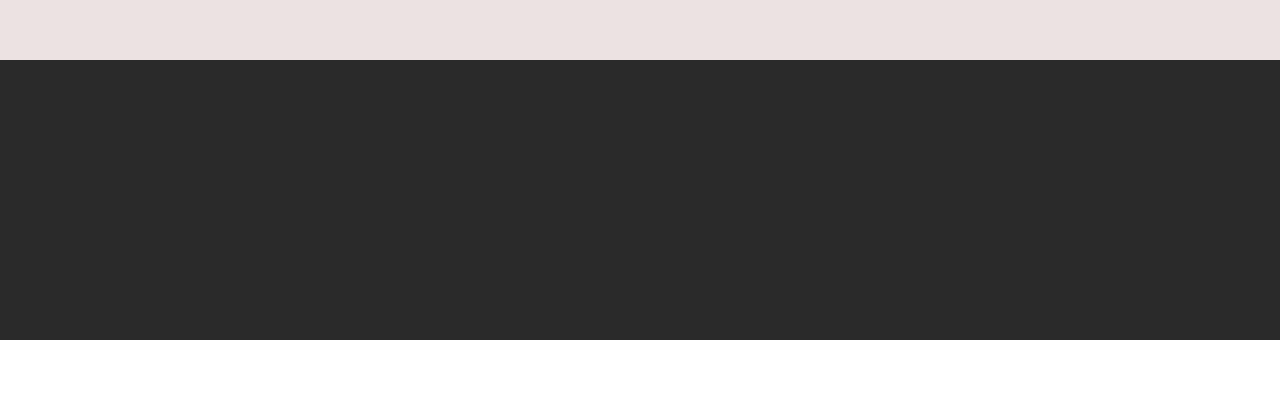
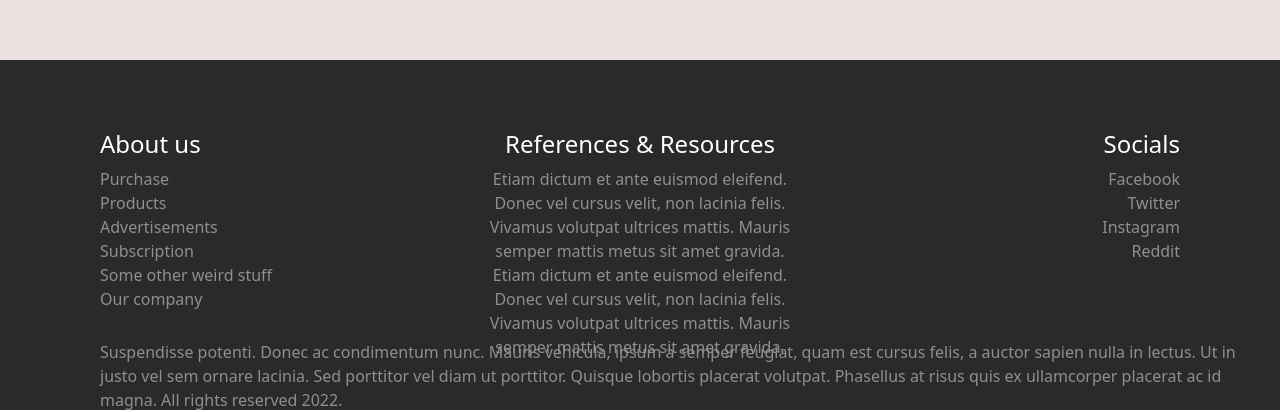
Before and after one commit to laprecedent/laprecedent.github.io, a plain HTML site: page index.html in a window 1280 px wide. Shown: the part 2230-2642 px from the top of the page. Before the commit the page ends 2570 px from the top, so only its background shows below. Drawn offline with nearby package versions, Linux system fonts and the light colour scheme.

Commit message:
Update index.html

```diff
--- a/index.html
+++ b/index.html
@@ -42,6 +42,9 @@
         p{
             padding:0;
             margin:0;
+        }
+        .pFoot{
+            color:rgb(143, 143, 143)
         }
         .weirdsearch{
             height:30px;
@@ -127,7 +130,34 @@
         <div class="container-fluid" style="background-color:rgb(236, 226, 226);padding:0px;height:100%;position:relative;">
         </div>
 
-        <div class="container-fluid" style="background-color:rgb(42, 42, 42);padding:0px;height:35%;position:relative;">
+        <div class="container-fluid d-flex justify-content-top align-items-top" style="background-color:rgb(42, 42, 42);padding:0px;padding-top:50px;height:35%;position:relative;align-items:top;">
+            <div class="container-fluid footnoteBox" style="background-color:rgb(42, 42, 42);height:80%;padding:20px;padding-left:100px;">
+                <h4 style="color:white"> About us </h4>
+                <p class="pFoot">Purchase</p>
+                <p class="pFoot">Products</p>
+                <p class="pFoot">Advertisements</p>
+                <p class="pFoot">Subscription</p>
+                <p class="pFoot">Some other weird stuff</p>
+                <p class="pFoot">Our company</p>
+            </div>
+            <div class="d-flex container-fluid footnoteBox" style="word-wrap: break-word;text-overflow:clip;flex-direction:column;align-items:top;text-align:center;background-color:rgb(42, 42, 42);height:80%;padding:20px;padding-right:50px;padding-left:50px;">
+                <h4 style="color:white"> References & Resources </h4>
+                <p class="pFoot">
+                    Etiam dictum et ante euismod eleifend. Donec vel cursus velit, non lacinia felis. Vivamus volutpat ultrices mattis. Mauris semper mattis metus sit amet gravida. Etiam dictum et ante euismod eleifend. Donec vel cursus velit, non lacinia felis. Vivamus volutpat ultrices mattis. Mauris semper mattis metus sit amet gravida.
+                </p>
+            </div>
+            <div class="d-flex container-fluid footnoteBox" style="background-color:rgb(42, 42, 42);justify-content:right;flex-direction:column;height:80%;padding:20px;padding-right:100px;text-align:right;">
+                <h4 style="color:white"> Socials </h4>
+                <p class="pFoot">Facebook</p>
+                <p class="pFoot">Twitter</p>
+                <p class="pFoot">Instagram</p>
+                <p class="pFoot">Reddit</p>
+
+            </div>
+        </div>
+
+        <div class="container-fluid" style="background-color:rgb(42, 42, 42);height:70px;padding-left:100px;padding-bottom:10px;">
+            <p class="pFoot">Suspendisse potenti. Donec ac condimentum nunc. Mauris vehicula, ipsum a semper feugiat, quam est cursus felis, a auctor sapien nulla in lectus. Ut in justo vel sem ornare lacinia. Sed porttitor vel diam ut porttitor. Quisque lobortis placerat volutpat. Phasellus at risus quis ex ullamcorper placerat ac id magna. All rights reserved 2022.</p>
         </div>
 
     </div>
```
